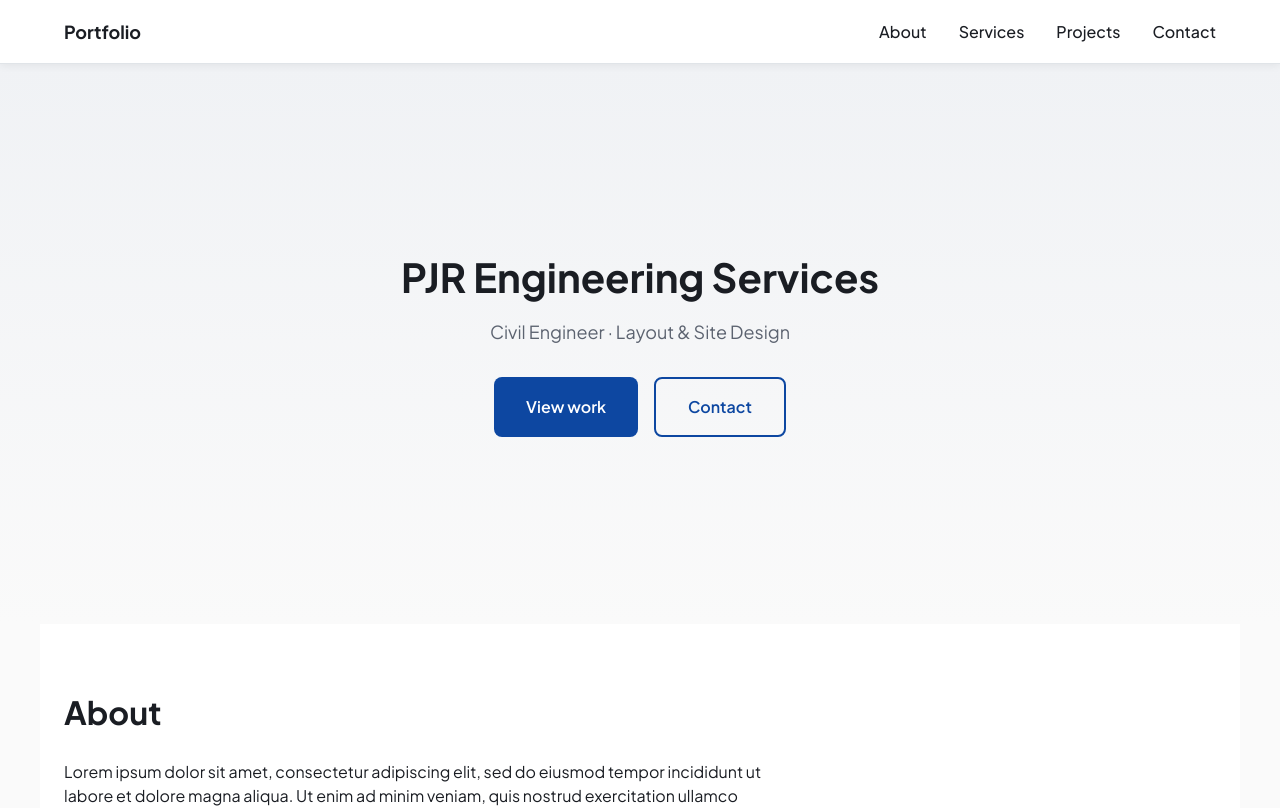
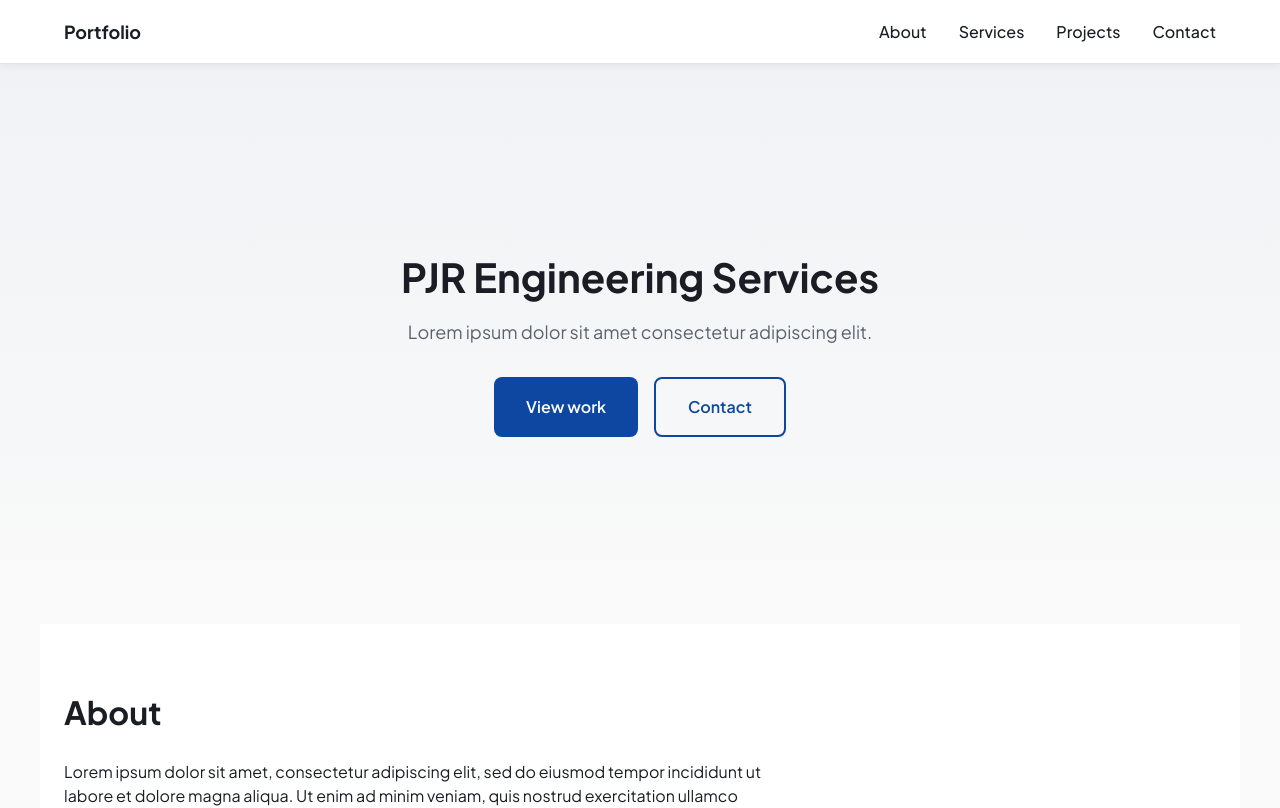
Before and after one commit to user1871872/prince_portfolio, a React (Vite) app: page / in a window 1280 px wide. Shown: the top 808 px of the page. Built offline with nearby package versions, Linux system fonts and the light colour scheme.

Commit message:
hero updates

```diff
--- a/src/components/Hero.jsx
+++ b/src/components/Hero.jsx
@@ -10,7 +10,7 @@ export default function Hero() {
         {/* Add your name and title below */}
         <h1 className="hero-title">PJR Engineering Services</h1>
         <p className="hero-subtitle">
-          Civil Engineer · Layout &amp; Site Design
+        Lorem ipsum dolor sit amet consectetur adipiscing elit.
         </p>
         <div className="hero-ctas">
           <a href="#projects" className="btn" onClick={(e) => { e.preventDefault(); scrollTo('projects'); }}>
```
